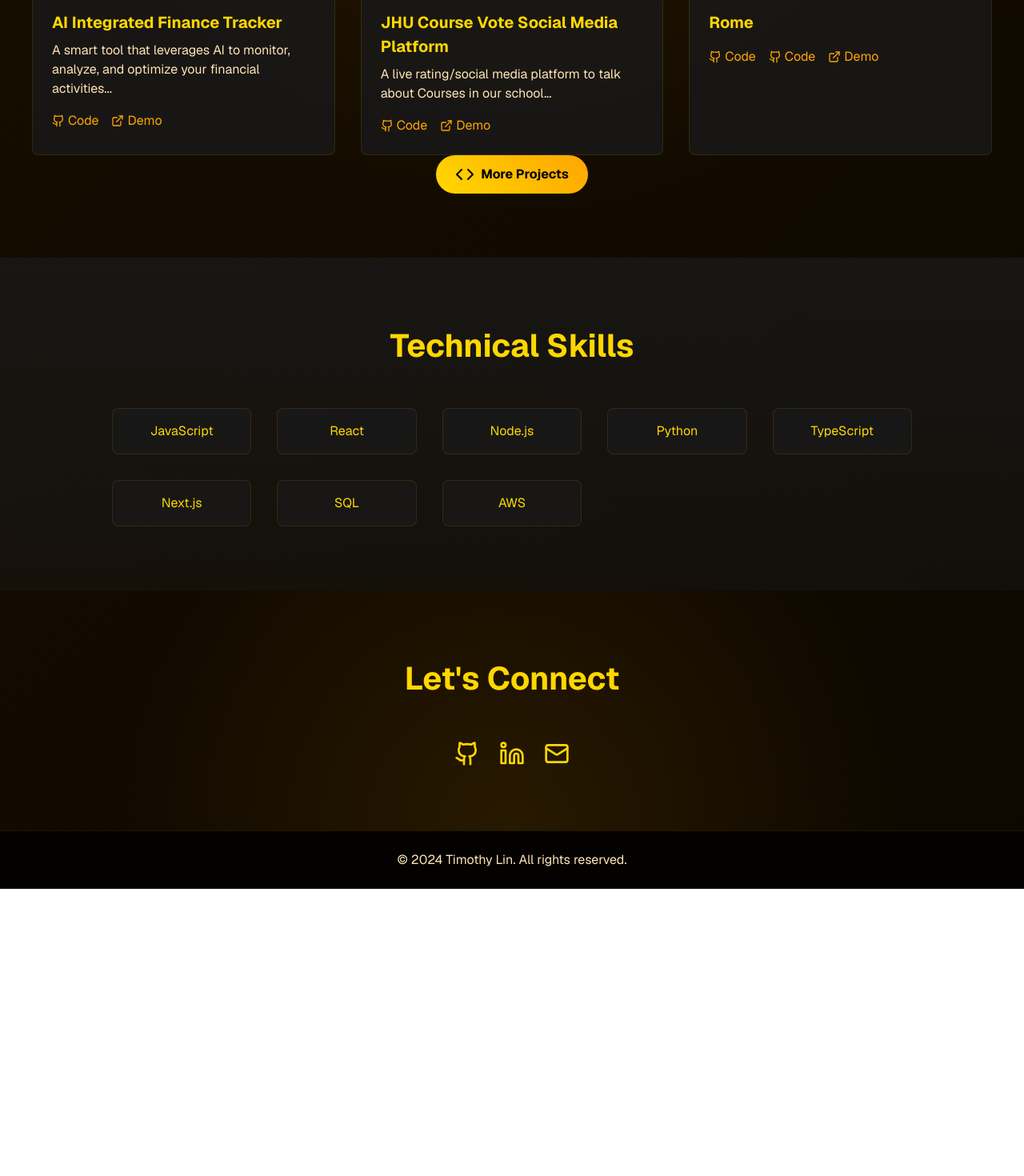
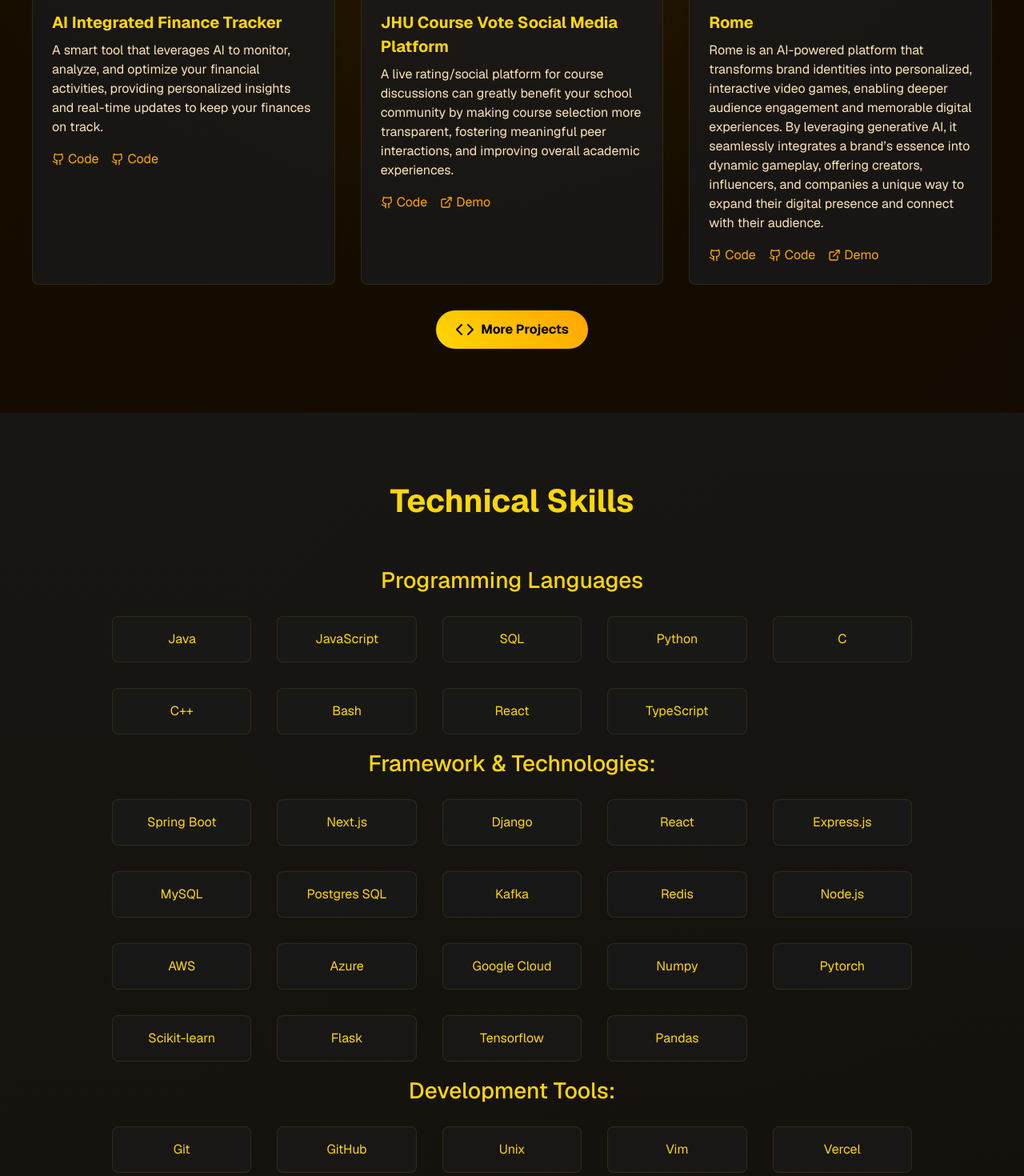
Before and after one commit to Deodat-Lawson/personal-portfolio, a Next.js app: page /home in a window 1280 px wide. Shown: the part 1200-2670 px from the top of the page at 80% size. Before the commit the page ends 2311 px from the top, so only its background shows below. Built offline with nearby package versions, Linux system fonts and the light colour scheme.

Commit message:
completed home page

```diff
--- a/src/app/_component/Navbar.tsx
+++ b/src/app/_component/Navbar.tsx
@@ -11,6 +11,9 @@ export const Navbar = () => {
                     <Link href="/home">
                         <button className={styles.navLink}>About</button>
                     </Link>
+                    <Link href="/work">
+                        <button className={styles.navLink}>Work Experience</button>
+                    </Link>
                     <Link href="/projects">
                         <button className={styles.navLink}>Projects</button>
                     </Link>
--- a/src/app/home/page.tsx
+++ b/src/app/home/page.tsx
@@ -9,16 +9,16 @@ const projectsData = [
     {
         title: "AI Integrated Finance Tracker",
         description:
-            "A smart tool that leverages AI to monitor, analyze, and optimize your financial activities...",
+            "A smart tool that leverages AI to monitor, analyze, and optimize your financial activities, providing personalized insights and real-time updates to keep your finances on track. ",
         imageUrl: "/images/ai-chatbot.png",
-        githubUrl: "https://github.com/your-username/ai-chatbot",
-        githubUrl2: "",
-        demoUrl: "https://your-demo-link.com",
+        githubUrl: "https://github.com/Deodat-Lawson/personalFinanceTrackFrontend",
+        githubUrl2: "https://github.com/Deodat-Lawson/personalFinanceTrackBackend",
+        demoUrl: "",
     },
     {
         title: "JHU Course Vote Social Media Platform",
         description:
-            "A live rating/social media platform to talk about Courses in our school...",
+            "A live rating/social platform for course discussions can greatly benefit your school community by making course selection more transparent, fostering meaningful peer interactions, and improving overall academic experiences.",
         imageUrl: "/images/realtime-dashboard.png",
         githubUrl: "https://github.com/Deodat-Lawson/click_to_punch_nlp",
         githubUrl2: "",
@@ -26,7 +26,7 @@ const projectsData = [
     },
     {
         title: "Rome",
-        description: "",
+        description: "Rome is an AI-powered platform that transforms brand identities into personalized, interactive video games, enabling deeper audience engagement and memorable digital experiences. By leveraging generative AI, it seamlessly integrates a brand’s essence into dynamic gameplay, offering creators, influencers, and companies a unique way to expand their digital presence and connect with their audience.",
         imageUrl: "/images/ecommerce-platform.png",
         githubUrl: "https://github.com/ho-tony/rome-fe",
         githubUrl2: "https://github.com/klxu03/rome",
@@ -43,6 +43,7 @@ export default function Portfolio() {
             <section className={styles.heroSection}>
                 <div className={styles.heroContent}>
                     <h1 className={styles.heroTitle}>Timothy Lin</h1>
+                    <p className={styles.heroSubtitle}>3rd Yr @ Johns Hopkins University</p>
                     <p className={styles.heroDescription}>
                         A software engineer who has a fascination with emerging
                         technologies and passion for pushing the boundaries of what’s
@@ -119,8 +120,8 @@ export default function Portfolio() {
                     ))}
                 </div>
 
-                <div className={styles.buttonGroup}>
-                    <a href="#projects" className={styles.primaryButton}>
+                <div className={styles.buttonGroup} style={{ marginTop: '2rem' }}>
+                    <a href="/projects" className={styles.primaryButton}>
                         <Code className={styles.buttonIcon} />
                         More Projects
                     </a>
@@ -130,22 +131,84 @@ export default function Portfolio() {
             {/* Skills Section */}
             <section className={styles.skillsSection}>
                 <h2 className={styles.sectionTitle}>Technical Skills</h2>
+                <h3 className={styles.sectionSubtitle}>Programming Languages</h3>
                 <div className={styles.skillsGrid}>
                     {[
+                        "Java",
                         "JavaScript",
+                        "SQL",
+                        "Python",
+                        "C",
+                        "C++",
+                        "Bash",
                         "React",
-                        "Node.js",
-                        "Python",
                         "TypeScript",
-                        "Next.js",
-                        "SQL",
-                        "AWS",
                     ].map((skill) => (
                         <div key={skill} className={styles.skillItem}>
                             {skill}
                         </div>
                     ))}
                 </div>
+
+                <h3 className={styles.sectionSubtitle}>Framework & Technologies:</h3>
+                <div className={styles.skillsGrid}>
+                    {[
+                        "Spring Boot",
+                        "Next.js",
+                        "Django",
+                        "React",
+                        "Express.js",
+                        "MySQL",
+                        "Postgres SQL",
+                        "Kafka",
+                        "Redis",
+                        "Node.js",
+                        "AWS",
+                        "Azure",
+                        "Google Cloud",
+                        "Numpy",
+                        "Pytorch",
+                        "Scikit-learn",
+                        "Flask",
+                        "Tensorflow",
+                        "Pandas"
+                    ].map((skill) => (
+                        <div key={skill} className={styles.skillItem}>
+                            {skill}
+                        </div>
+                    ))}
+                </div>
+
+
+                <h3 className={styles.sectionSubtitle}>Development Tools:</h3>
+                <div className={styles.skillsGrid}>
+                    {[
+                        "Git",
+                        "GitHub",
+                        "Unix",
+                        "Vim",
+                        "Vercel",
+                        "NPM",
+                        "PNPM",
+                        "Jupyter Notebook",
+                        "Google Collab",
+                        "Intellij IDEA",
+                        "Webstorm",
+                        "Pytorch",
+                        "Clion",
+                        "Maven",
+                        "Postman",
+                        "Jenkins",
+                        "JUnit",
+                        "TestNG",
+                    ].map((skill) => (
+                        <div key={skill} className={styles.skillItem}>
+                            {skill}
+                        </div>
+                    ))}
+                </div>
+
+
             </section>
 
             {/* Contact Section */}
--- a/src/app/projects/page.tsx
+++ b/src/app/projects/page.tsx
@@ -2,7 +2,7 @@
 "use client"
 
 import React, { useState } from 'react';
-import { Github, ExternalLink, Cpu, Code, Layout } from 'lucide-react';
+import {Github, ExternalLink, Cpu, Code, Layout, Phone, Smartphone} from 'lucide-react';
 import styles from '../../styles/projects.module.css';
 import {Navbar} from "~/app/_component/Navbar";
 
@@ -12,28 +12,62 @@ interface Project {
     description: string;
     technologies: string[];
     githubUrl?: string;
+    githubUrl2?: string;
     liveUrl?: string;
     imageUrl: string;
-    category: 'fullstack' | 'ml' | 'other';
+    category: 'fullstack' | 'ml' | 'mobile' | 'other';
 }
+
+
+
+const projectsData = [
+    {
+        title: "AI Integrated Finance Tracker",
+        description:
+            "A smart tool that leverages AI to monitor, analyze, and optimize your financial activities...",
+        imageUrl: "/images/ai-chatbot.png",
+        githubUrl: "https://github.com/Deodat-Lawson/personalFinanceTrackFrontend",
+        githubUrl2: "https://github.com/Deodat-Lawson/personalFinanceTrackBackend",
+        demoUrl: "",
+    },
+    {
+        title: "JHU Course Vote Social Media Platform",
+        description:
+            "A live rating/social platform for course discussions can greatly benefit your school community by making course selection more transparent, fostering meaningful peer interactions, and improving overall academic experiences.",
+        imageUrl: "/images/realtime-dashboard.png",
+        githubUrl: "https://github.com/Deodat-Lawson/click_to_punch_nlp",
+        githubUrl2: "",
+        demoUrl: "https://www.jhucoursevote.online/",
+    },
+    {
+        title: "Rome",
+        description: "Rome is an AI-powered platform that transforms brand identities into personalized, interactive video games, enabling deeper audience engagement and memorable digital experiences. By leveraging generative AI, it seamlessly integrates a brand’s essence into dynamic gameplay, offering creators, influencers, and companies a unique way to expand their digital presence and connect with their audience.",
+        imageUrl: "/images/ecommerce-platform.png",
+        githubUrl: "https://github.com/ho-tony/rome-fe",
+        githubUrl2: "https://github.com/klxu03/rome",
+        demoUrl: "https://devpost.com/software/rome",
+    },
+];
 
 const projects: Project[] = [
     {
         id: '1',
-        title: 'E-Commerce Platform',
-        description: 'A modern e-commerce platform built with Next.js and Stripe integration. Features include user authentication, product management, and real-time payment processing.',
-        technologies: ['Next.js', 'TypeScript', 'Stripe', 'Prisma', 'PostgreSQL'],
-        githubUrl: 'https://github.com/yourusername/ecommerce',
-        liveUrl: 'https://yourapp.com',
+        title: 'JHU Course Vote Social Media Platform',
+        description: "A live rating/social platform for course discussions can greatly benefit your school community by making course selection more transparent, fostering meaningful peer interactions, and improving overall academic experiences.",
+        technologies: ['Next.js', 'TypeScript', 'Drizzle', 'PostgreSQL', 'Clerk'],
+        githubUrl: 'https://github.com/Deodat-Lawson/click_to_punch_nlp',
+        githubUrl2: '',
+        liveUrl: 'https://www.jhucoursevote.online/',
         imageUrl: '/projects/ecommerce.jpg',
         category: 'fullstack'
     },
     {
         id: '2',
-        title: 'AI Image Generator',
+        title: 'AI Integrated Finance Tracker',
         description: 'A machine learning model that generates artistic images from text descriptions using stable diffusion.',
         technologies: ['Python', 'PyTorch', 'FastAPI', 'React'],
-        githubUrl: 'https://github.com/yourusername/ai-image-gen',
+        githubUrl: "https://github.com/Deodat-Lawson/personalFinanceTrackFrontend",
+        githubUrl2: "https://github.com/Deodat-Lawson/personalFinanceTrackBackend",
         imageUrl: '/projects/ai-image.jpg',
         category: 'ml'
     },
@@ -47,11 +81,42 @@ const projects: Project[] = [
         imageUrl: '/projects/portfolio.jpg',
         category: 'other'
     },
+    {
+        id: '4',
+        title: 'LifePal',
+        description: 'Personal portfolio website built with modern technologies and smooth animations.',
+        technologies: ['Next.js', 'TypeScript', 'Framer Motion'],
+        githubUrl: 'https://github.com/yourusername/portfolio',
+        liveUrl: 'https://yourportfolio.com',
+        imageUrl: '/projects/portfolio.jpg',
+        category: 'mobile'
+    },
+    {
+        id: '5',
+        title: 'BenGenius',
+        description: 'Personal portfolio website built with modern technologies and smooth animations.',
+        technologies: ['Next.js', 'TypeScript', 'Framer Motion'],
+        githubUrl: 'https://github.com/yourusername/portfolio',
+        liveUrl: 'https://yourportfolio.com',
+        imageUrl: '/projects/portfolio.jpg',
+        category: 'ml',
+    },
+    {
+        id: '6',
+        title: 'NORA AI',
+        description: 'Personal portfolio website built with modern technologies and smooth animations.',
+        technologies: ['Next.js', 'PostgresSQL', 'Clerk',  'SAMMO Prompting', 'Chain Of Thought Prompting'],
+        githubUrl: 'https://github.com/Deodat-Lawson/the_most_promising_future_frontend',
+        githubUrl2: 'https://github.com/Deodat-Lawson/the_most_promising_future_backend',
+        liveUrl: '',
+        imageUrl: '/projects/portfolio.jpg',
+        category: 'ml',
+    },
     // Add more projects here...
 ];
 
 const ProjectsPage = () => {
-    const [activeFilter, setActiveFilter] = useState<'all' | 'fullstack' | 'ml' | 'other'>('all');
+    const [activeFilter, setActiveFilter] = useState<'all' | 'fullstack' | 'ml' |'mobile'| 'other'>('all');
 
     const filteredProjects = projects.filter(project =>
         activeFilter === 'all' ? true : project.category === activeFilter
@@ -63,6 +128,8 @@ const ProjectsPage = () => {
                 return <Layout className={styles.filterIcon} />;
             case 'ml':
                 return <Cpu className={styles.filterIcon} />;
+            case 'mobile':
+                return <Smartphone className={styles.filterIcon} />;
             case 'other':
                 return <Code className={styles.filterIcon} />;
             default:
@@ -112,6 +179,16 @@ const ProjectsPage = () => {
                     </button>
                     <button
                         className={`${styles.filterButton} ${
+                            activeFilter === 'mobile' ? styles.active : ''
+                        }`}
+                        onClick={() => setActiveFilter('mobile')}
+                    >
+                        <Smartphone className={styles.filterIcon} />
+                        Mobile
+                    </button>
+
+                    <button
+                        className={`${styles.filterButton} ${
                             activeFilter === 'other' ? styles.active : ''
                         }`}
                         onClick={() => setActiveFilter('other')}
@@ -157,6 +234,17 @@ const ProjectsPage = () => {
                                             <span>Code</span>
                                         </a>
                                     )}
+                                    {project.githubUrl2 && (
+                                        <a
+                                            href={project.githubUrl2}
+                                            target="_blank"
+                                            rel="noopener noreferrer"
+                                            className={styles.projectLink}
+                                        >
+                                            <Github size={20} />
+                                            <span>Code</span>
+                                        </a>
+                                    )}
                                     {project.liveUrl && (
                                         <a
                                             href={project.liveUrl}
--- a/src/styles/home.module.css
+++ b/src/styles/home.module.css
@@ -146,6 +146,22 @@
     text-shadow: 0 0 20px rgba(255, 215, 0, 0.3);
 }
 
+.heroSubtitle {
+    font-size: 2rem;
+    font-weight: bold;
+    margin-bottom: 1rem;
+
+    /* Subtler golden gradient */
+    background: linear-gradient(to right, #FFE184, #FFC94C, #FFB400);
+    -webkit-background-clip: text;
+    background-clip: text;
+    color: transparent;
+
+    /* Lighter text-shadow */
+    text-shadow: 0 0 6px rgba(255, 215, 0, 0.2);
+}
+
+
 .heroDescription {
     font-size: 1.25rem;
     color: #FFE4B5;
@@ -207,6 +223,15 @@
     margin-bottom: 3rem;
     color: #FFD700;
 }
+
+.sectionSubtitle {
+    font-size: 1.75rem;
+    font-weight: 500;
+    text-align: center;
+    margin-bottom: 1.5rem;
+    color: #FFD700;
+}
+
 
 .projectsGrid {
     display: grid;
@@ -281,6 +306,7 @@
     gap: 2rem;
     max-width: 1000px;
     margin: 0 auto;
+    padding-bottom: 15px;
 }
 
 .skillItem {
@@ -368,6 +394,7 @@
         font-size: 2.5rem;
     }
 
+
     .heroDescription {
         font-size: 1rem;
     }
```
